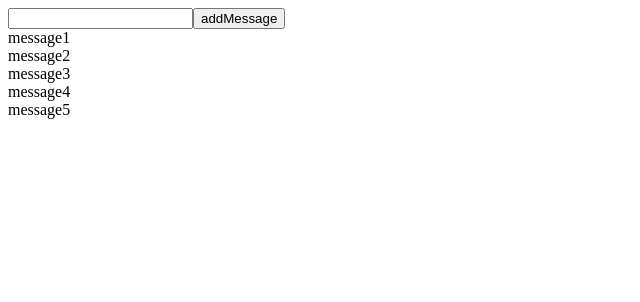
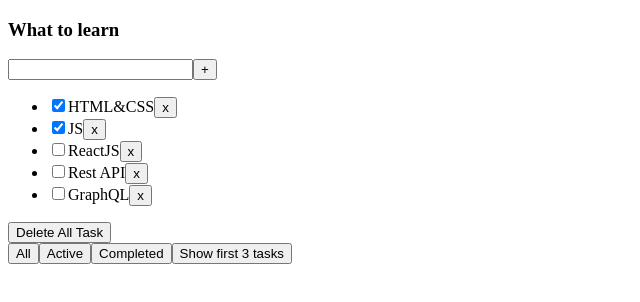
Before and after one commit to Phrixus11/lessons_microtasks, a React (Vite) app: page / in a window 1280 px wide. Shown: the top 302 px of the page, without its empty margins (0-640 px from the left). Built offline with nearby package versions, Linux system fonts and the light colour scheme.

Commit message:
HomeWork_2, DeleteAllTasks, Show_3_Tasks. Version 1

```diff
--- a/src/App.tsx
+++ b/src/App.tsx
@@ -1,5 +1,5 @@
 import './App.css'
-import {UniversalInput} from "./2.Lesson_input/UniversalInput.tsx";
+import {DeleteTask} from "./HomeWork/HomeWork_2/DeleteTask.tsx";
 
 
 function App() {
@@ -7,7 +7,8 @@
         <>
             {/*<UniversalButton/>*/}
             {/*<RenderTasts/> */}
-            <UniversalInput/>
+            {/*<UniversalInput/>*/}
+            <DeleteTask/>
         </>
 
     )}
--- /dev/null
+++ b/src/HomeWork/HomeWork_2/DeleteTask.tsx
@@ -0,0 +1,78 @@
+import {Todolist} from './Todolist';
+import {useState} from "react";
+
+export type FilterValuesType = "all" | "active" | "completed" | "deleteAll" | "show3tasks";
+
+//Hi guys!
+//1. Let's create a 'DELETE ALL TASKS' button, and place it above the filter buttons
+//Clicking the button removes all tasks
+//2. Let's create a fourth filter button-if you click it, the first three tasks will be displayed
+//3. Relocate everything associated with  filters to the Todolist.tsx component. Make it work
+//
+// let [filter, setFilter] = useState<FilterValuesType>("all");
+//
+// let tasksForTodolist = tasks;
+//
+// if (filter === "active") {
+//     tasksForTodolist = tasks.filter(t => t.isDone === false);
+// }
+// if (filter === "completed") {
+//     tasksForTodolist = tasks.filter(t => t.isDone === true);
+// }
+//
+// function changeFilter(value: FilterValuesType) {
+//     setFilter(value);
+// }
+
+export function DeleteTask() {
+
+    const [tasks, setTasks] = useState([
+        {id: 1, title: "HTML&CSS", isDone: true},
+        {id: 2, title: "JS", isDone: true},
+        {id: 3, title: "ReactJS", isDone: false},
+        {id: 4, title: "Rest API", isDone: false},
+        {id: 5, title: "GraphQL", isDone: false},
+    ]);
+
+    function removeTask(id: number) {
+        const filteredTasks = tasks.filter(t => t.id != id);
+        setTasks(filteredTasks);
+    }
+
+    const [filter, setFilter] = useState<FilterValuesType>("all");
+
+    let tasksForTodolist = tasks;
+
+    if (filter === "active") {
+        tasksForTodolist = tasks.filter(t => !t.isDone);
+    }
+    if (filter === "completed") {
+        tasksForTodolist = tasks.filter(t => t.isDone);
+    }
+    if (filter === "deleteAll") {
+        tasksForTodolist = tasks.filter( () => false)
+        setTasks(tasksForTodolist)
+
+        // const filteredTasks = tasks.filter(t => t.id != t.id);
+        // setTasks(filteredTasks);
+        setFilter("all")
+
+
+    }
+    if (filter === "show3tasks") {
+        tasksForTodolist = tasks.filter((_,index)=> index <3)
+    }
+
+    function changeFilter(value: FilterValuesType) {
+       setFilter(value);
+    }
+
+    return (
+        <div className="App">
+            <Todolist title="What to learn"
+                      tasks={tasksForTodolist}
+                      removeTask={removeTask}
+                      changeFilter={changeFilter}/>
+        </div>
+    );
+}
--- /dev/null
+++ b/src/HomeWork/HomeWork_2/Todolist.tsx
@@ -0,0 +1,146 @@
+
+import {FilterValuesType} from './DeleteTask.tsx';
+
+type TaskType = {
+    id: number
+    title: string
+    isDone: boolean
+}
+
+type PropsType = {
+    title: string
+    tasks: Array<TaskType>
+    removeTask: (taskId: number) => void
+    changeFilter: (value: FilterValuesType) => void
+}
+
+export function Todolist(props: PropsType) {
+    return <div>
+        <h3>{props.title}</h3>
+        <div>
+            <input/>
+            <button>+</button>
+        </div>
+        <ul>
+            { props.tasks[0] ?
+                props.tasks.map(t => <li key={t.id}>
+                    <input type="checkbox" checked={t.isDone}/>
+                    <span>{t.title}</span>
+                    <button onClick={ () => { props.removeTask(t.id) } }>x</button>
+                </li>) :
+                <div>task list is empty</div>
+            }
+        </ul>
+        <div>
+            <button onClick={ () => { props.changeFilter("deleteAll") } }>Delete All Task</button>
+        </div>
+        <div>
+            <button onClick={ () => { props.changeFilter("all") } }>
+                All
+            </button>
+            <button onClick={ () => { props.changeFilter("active") } }>
+                Active
+            </button>
+            <button onClick={ () => { props.changeFilter("completed") } }>
+                Completed
+            </button>
+            <button onClick={ () => { props.changeFilter("show3tasks") } }>Show first 3 tasks</button>
+        </div>
+    </div>
+}
+
+
+
+
+
+
+
+
+
+
+
+
+
+
+
+
+
+
+
+
+
+
+
+
+
+//------------------------------------------------------------------------------------------------
+
+// import React, {useState} from 'react';
+// import {FilterValuesType} from './App';
+//
+// type TaskType = {
+//     id: number
+//     title: string
+//     isDone: boolean
+// }
+//
+// type PropsType = {
+//     title: string
+//     tasks: Array<TaskType>
+//     removeTask: (taskId: number) => void
+//     //changeFilter: (value: FilterValuesType) => void
+//     deleteAllTasks:()=>void
+// }
+//
+// export function Todolist(props: PropsType) {
+//
+//     let [filter, setFilter] = useState<FilterValuesType>("all");
+//
+//     let tasksForTodolist = props.tasks;
+//
+//     if (filter === "three") {
+//         tasksForTodolist = props.tasks.filter(t => t.id<4);
+//     }
+//     if (filter === "active") {
+//         tasksForTodolist = props.tasks.filter(t => t.isDone === false);
+//     }
+//     if (filter === "completed") {
+//         tasksForTodolist = props.tasks.filter(t => t.isDone === true);
+//     }
+//
+//     function changeFilter(value: FilterValuesType) {
+//         setFilter(value);
+//     }
+//
+//     return <div>
+//         <h3>{props.title}</h3>
+//         <div>
+//             <input/>
+//             <button>+</button>
+//         </div>
+//         <ul>
+//             {
+//                 tasksForTodolist.map(t => <li key={t.id}>
+//                     <input type="checkbox" checked={t.isDone}/>
+//                     <span>{t.title}</span>
+//                     <button onClick={ () => { props.removeTask(t.id) } }>x</button>
+//                 </li>)
+//             }
+//         </ul>
+//         <button onClick={()=>props.deleteAllTasks()}>DELETE ALL TASKS</button>
+//         <div>
+//             <button onClick={ () => { changeFilter("three") } }>
+//                 Give me the first three
+//             </button>
+//             <button onClick={ () => { changeFilter("all") } }>
+//                 All
+//             </button>
+//             <button onClick={ () => { changeFilter("active") } }>
+//                 Active
+//             </button>
+//             <button onClick={ () => { changeFilter("completed") } }>
+//                 Completed
+//             </button>
+//         </div>
+//     </div>
+// }
```
